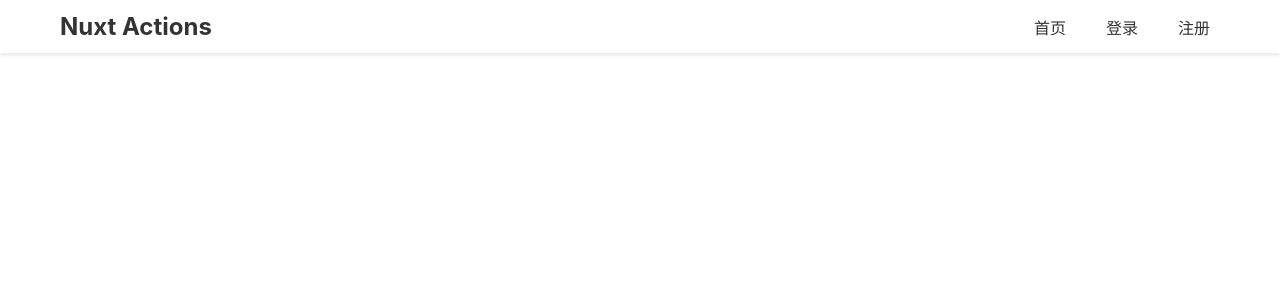
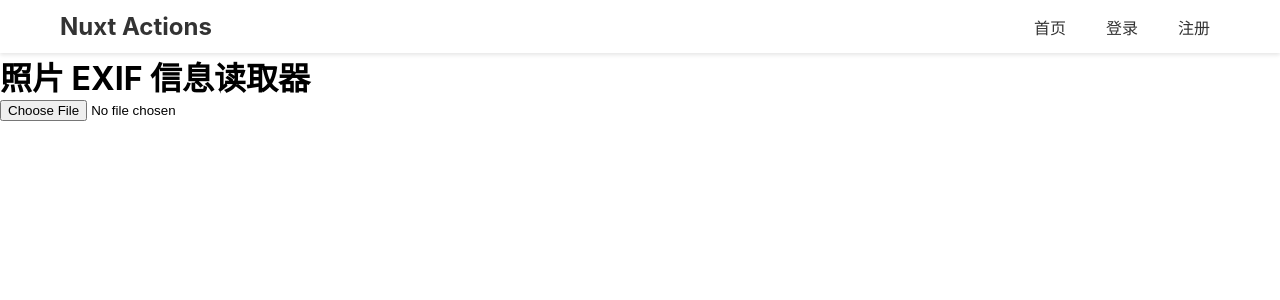
Before and after one commit to funinng/nuxt-actions, a Nuxt app: page /exif-reader in a window 1280 px wide. Shown: the top 300 px of the page. Built offline with nearby package versions, Linux system fonts and the light colour scheme.

Commit message:
在 package.json 中添加了 exifr 依赖，并在 pnpm-lock.yaml 中更新了相关依赖版本。同时，修复了 UserList.vue 中获取用户列表的逻辑，确保正确处理数据结构，并优化了 UserRegister.vue 中表单输入的自闭合标签格式。

```diff
--- a/components/UserList.vue
+++ b/components/UserList.vue
@@ -85,7 +85,7 @@ async function fetchUsers() {
     }
 
     // 从data字段获取用户列表
-    users.value = result.data || []
+    users.value = result.data?.list || []
   } catch (err) {
     error.value = err.message || '获取用户数据失败'
     console.error(error.value)
--- a/components/UserRegister.vue
+++ b/components/UserRegister.vue
@@ -11,7 +11,7 @@
           type="email"
           required
           placeholder="请输入邮箱"
-        >
+        />
       </div>
 
       <div class="form-group">
@@ -22,7 +22,7 @@
           type="text"
           required
           placeholder="请输入姓名"
-        >
+        />
       </div>
       <div class="form-group">
         <label for="username">用户名</label>
@@ -32,7 +32,7 @@
           type="text"
           required
           placeholder="请输入用户名"
-        >
+        />
       </div>
       <div class="form-group">
         <label for="password">密码</label>
@@ -42,7 +42,7 @@
           type="password"
           required
           placeholder="请输入密码"
-        >
+        />
       </div>
 
       <button type="submit" :disabled="loading">
@@ -82,9 +82,9 @@ async function registerUser() {
 
     const response = await register(
       form.value.email,
+      form.value.name,
       form.value.username,
-      form.value.password,
-      form.value.name
+      form.value.password
     )
 
     if (response.success) {
@@ -93,8 +93,8 @@ async function registerUser() {
       form.value = {
         email: '',
         name: '',
-        username: '',
-        password: ''
+        password: '',
+        username: ''
       }
     } else {
       throw new Error(response.message || '注册失败')
--- a/package.json
+++ b/package.json
@@ -13,6 +13,7 @@
     "@nuxt/eslint": "1.4.0",
     "crypto-js": "^4.2.0",
     "eslint": "^9.27.0",
+    "exifr": "^7.1.3",
     "jsencrypt": "^3.3.2",
     "nuxt": "^3.17.3",
     "vue": "^3.5.14",
--- /dev/null
+++ b/pages/exif-reader.vue
@@ -0,0 +1,123 @@
+<template>
+  <div>
+    <h1>照片 EXIF 信息读取器</h1>
+    <input type="file" accept="image/*" @change="handleFileChange" />
+
+    <div v-if="imageData">
+      <h2>预览</h2>
+      <img
+        :src="imageData"
+        alt="Image preview"
+        style="max-width: 500px; max-height: 500px"
+      />
+    </div>
+
+    <div v-if="exifData">
+      <h2>EXIF 信息</h2>
+      <p><strong>相机型号:</strong> {{ exifData.Make }} {{ exifData.Model }}</p>
+      <p><strong>ISO:</strong> {{ exifData.ISO }}</p>
+      <p><strong>光圈:</strong> f/{{ exifData.FNumber }}</p>
+      <p><strong>拍摄时间:</strong> {{ exifData.DateTimeOriginal }}</p>
+      <div
+        v-if="
+          exifData.latitude !== undefined && exifData.longitude !== undefined
+        "
+      >
+        <p>
+          <strong>地点 (纬度, 经度):</strong> {{ exifData.latitude }},
+          {{ exifData.longitude }}
+        </p>
+      </div>
+      <div
+        v-if="
+          !exifData.Make &&
+          !exifData.Model &&
+          !exifData.ISO &&
+          !exifData.FNumber &&
+          !exifData.DateTimeOriginal &&
+          exifData.latitude === undefined
+        "
+      >
+        <p>未找到关键 EXIF 信息。</p>
+      </div>
+
+      <!-- Optionally display all tags for debugging -->
+      <!--
+      <h3>所有 EXIF 标签 (原始数据)</h3>
+      <pre>{{ JSON.stringify(rawExifData, null, 2) }}</pre>
+      -->
+    </div>
+
+    <div v-if="error">
+      <h2>错误</h2>
+      <p>{{ error }}</p>
+    </div>
+  </div>
+</template>
+
+<script setup>
+import { ref } from 'vue'
+import exifr from 'exifr'
+
+const imageData = ref(null)
+const exifData = ref(null)
+const rawExifData = ref(null)
+const error = ref(null)
+
+const handleFileChange = async (event) => {
+  const file = event.target.files[0]
+  if (!file) {
+    imageData.value = null
+    exifData.value = null
+    rawExifData.value = null
+    error.value = null
+    return
+  }
+
+  // Reset previous state
+  imageData.value = null
+  exifData.value = null
+  rawExifData.value = null
+  error.value = null
+
+  // Read image for preview
+  const reader = new FileReader()
+  reader.onload = (e) => {
+    imageData.value = e.target.result
+  }
+  reader.readAsDataURL(file)
+
+  // Read and parse EXIF data
+  try {
+    // Use default options which include IFD0, EXIF, GPS, and request expanded GPS
+    const tags = await exifr.parse(file, {
+      expanded: true,
+      iptc: false,
+      xmp: false
+    })
+
+    // Filter and store relevant tags
+    exifData.value = {
+      Make: tags.Make,
+      Model: tags.Model,
+      ISO: tags.ISO,
+      FNumber: tags.FNumber,
+      DateTimeOriginal: tags.DateTimeOriginal,
+      latitude: tags.latitude,
+      longitude: tags.longitude
+    }
+    rawExifData.value = tags // Store raw data optionally
+  } catch (err) {
+    error.value = err.message
+    exifData.value = null
+    rawExifData.value = null
+  }
+}
+</script>
+
+<style scoped>
+pre {
+  white-space: pre-wrap;
+  word-wrap: break-word;
+}
+</style>
```
Also changed, not shown: 1 other file (tests, documents, lock files or other folders).
